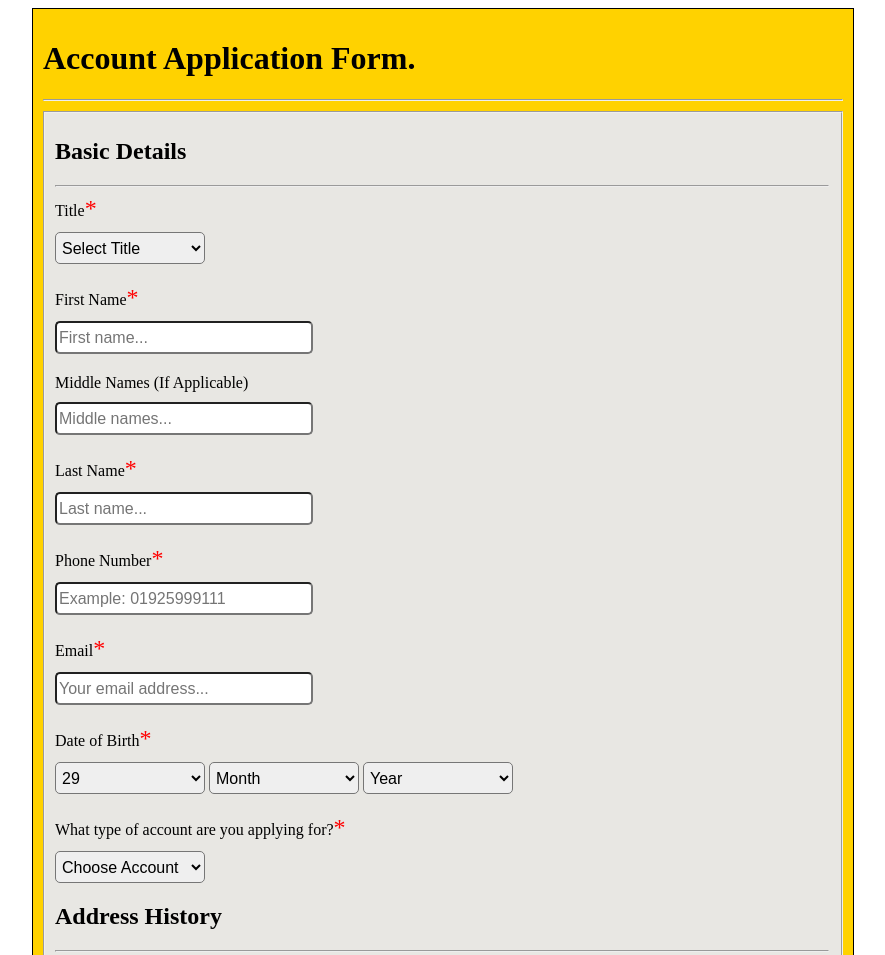
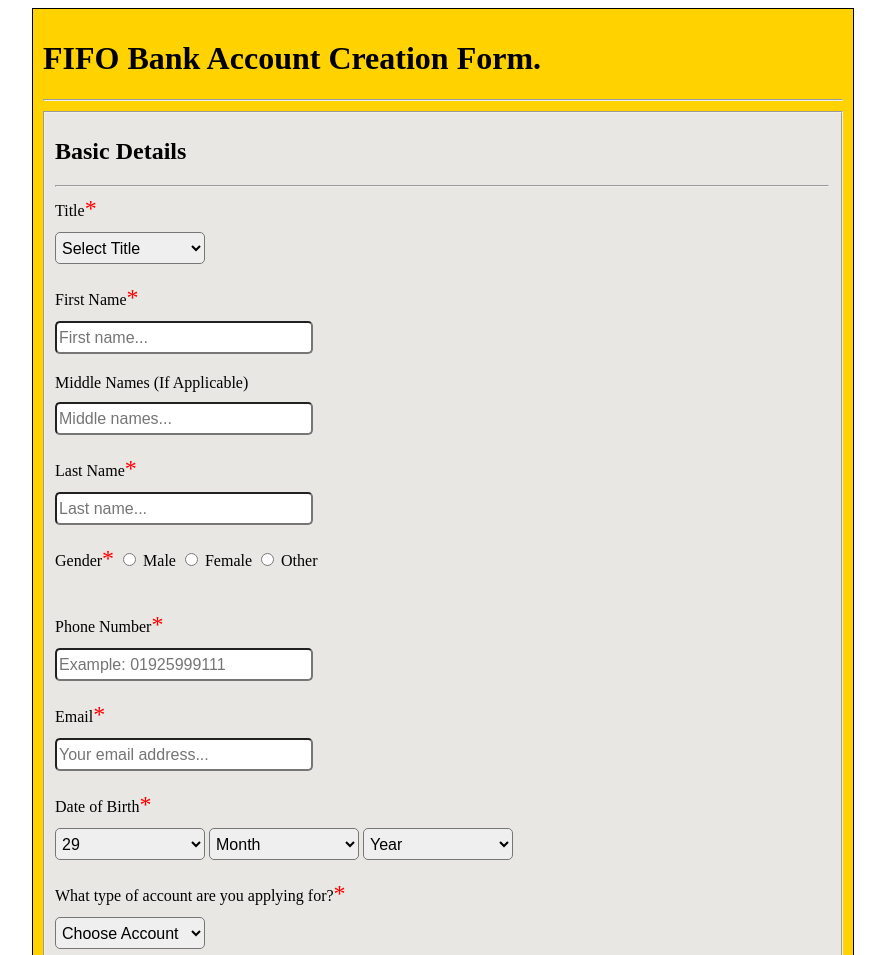
Before and after one commit to tioautomationdemo92/fifoautosite, a plain HTML site: page fifoautomationdemosite/BankingForm.html in a window 1280 px wide. Shown: the top 955 px of the page, without its empty margins (197-1082 px from the left). Drawn offline with Linux system fonts and the light colour scheme.

Commit message:
Second Commit

```diff
--- a/fifoautomationdemosite/BankingForm.html
+++ b/fifoautomationdemosite/BankingForm.html
@@ -9,7 +9,7 @@
 
   <body>
   <div class="container">
-    <h1 class="main-header">Account Application Form.</h1>
+    <h1 class="main-header">FIFO Bank Account Creation Form.</h1>
     <hr>
     <form id="app-form" action="">
     <fieldset class="sub-container" id="basic-details">
@@ -39,6 +39,15 @@
         <label for="lastname" class="standard-label">
           Last Name<span class="required">*</span>
           <input class="standard-input" name="lastname" id="lastname" type="text" placeholder="Last name..." required>
+        </label>
+		<label for="gender" class="standard-label">
+          Gender<span class="required">*</span>
+          <input type="radio" id="male" name="gender" value="male" class="radio-input">
+			<label for="male">Male</label>
+			<input type="radio" id="female" name="gender" value="female" class="radio-input">
+			<label for="female">Female</label>
+			<input type="radio" id="other" name="gender" value="other" class="radio-input">
+			<label for="other">Other</label>
         </label>
         <label for="phone-number" class="standard-label">
           Phone Number<span class="required">*</span>
@@ -258,12 +267,12 @@
         <h2 class="sub-heading">Your Consent</h2>
         <hr>
 		<input type="checkbox" id="credit-click" name="credit-search">
-        <label class="standard-label" id="credit-search" for="credit-search">
+        <label id="credit-search" for="credit-search">
           I agree the terms and conditions.
           <br>
-        </label>
+        </label><br>
         <label class="standard-label" for="info-request" id="info-request">
-          Tick the box below to allow the bank to contact you via email if further information is needed to progress your application.
+          Note - Bank will contact you via email if further information is needed to progress your application.
         </label>
 
 		<button onclick="myFunction_accnum()">Submit Application</button>
```
Also changed, not shown: fifoautomationdemosite/index.html (+2 -2 lines).
